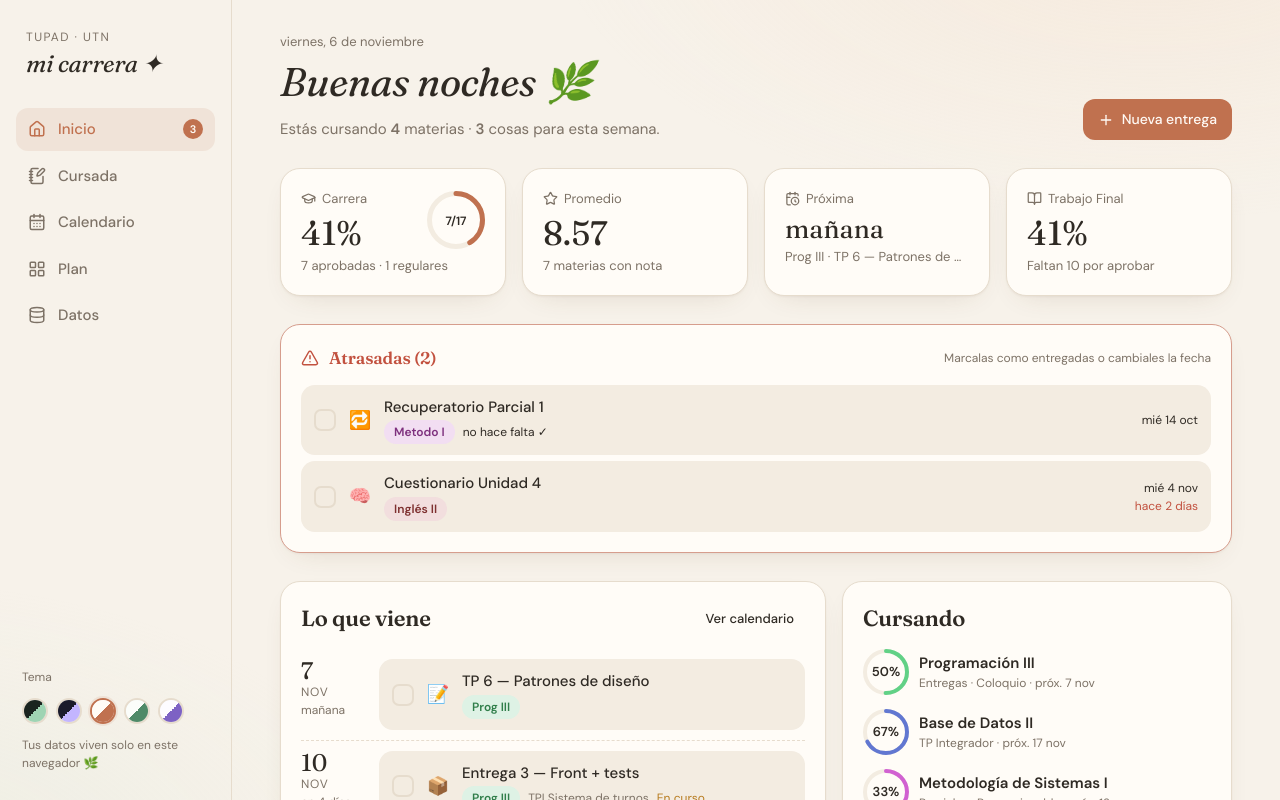
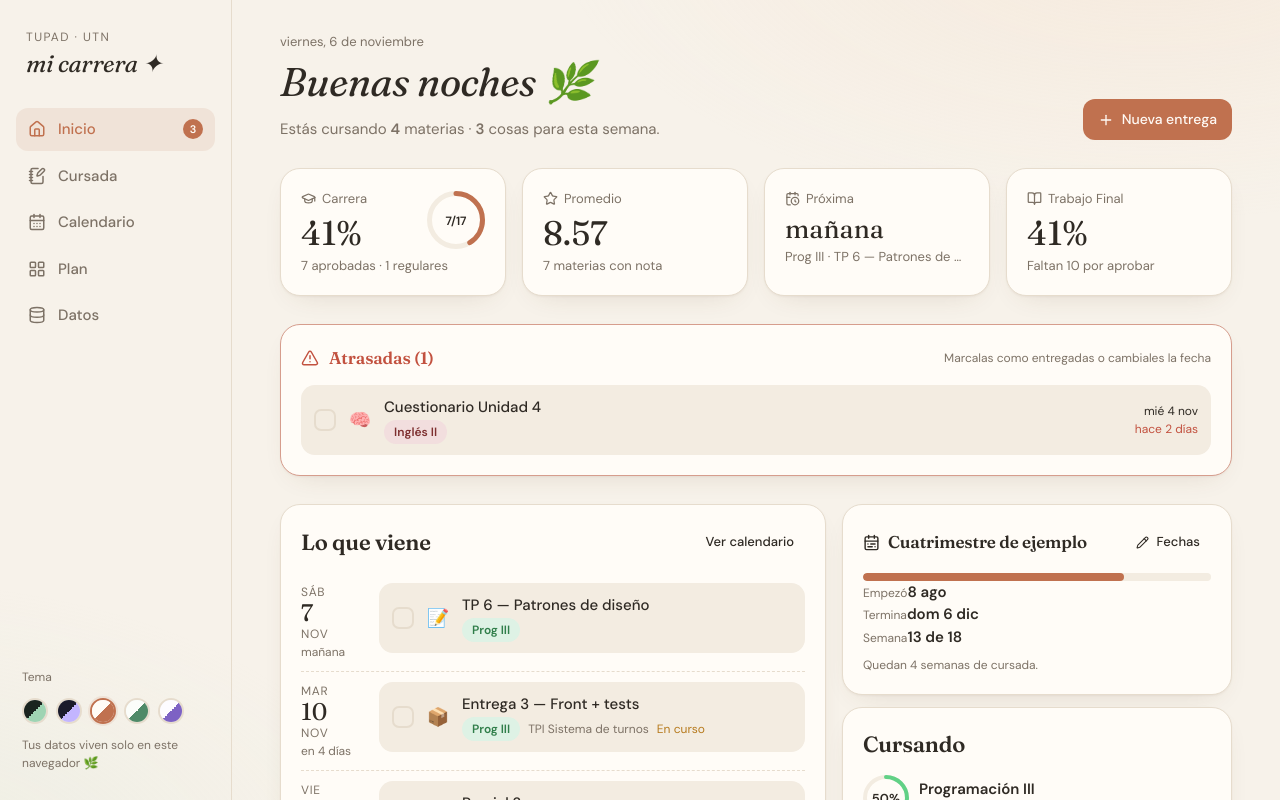
Before and after one commit to razzolinik/tracker-universitario, a React (Vite) app: page / in a window 1280 px wide. Both pictures are taken after a click on the button "Ver ejemplo". Shown: the top 800 px of the page. Built offline with nearby package versions, Linux system fonts and the light colour scheme.

Commit message:
feat: cuatrimestre en Inicio y materias para el próximo solo al cierre

```diff
--- /dev/null
+++ b/src/components/CuatriForm.tsx
@@ -0,0 +1,42 @@
+import { useState } from 'react';
+import { useStore } from '../store';
+import type { Cuatrimestre } from '../types';
+import { Modal, toast } from './ui';
+
+export function CuatriForm({ onClose }: { onClose: () => void }) {
+  const { datos, setCuatri } = useStore();
+  const [c, setC] = useState<Cuatrimestre>(datos.cuatri ?? {});
+  const set = (k: keyof Cuatrimestre, v: string) => setC((x) => ({ ...x, [k]: v || undefined }));
+
+  return (
+    <Modal title="Fechas del cuatrimestre" onClose={onClose}>
+      <form className="form-grid" onSubmit={(e) => { e.preventDefault(); setCuatri(c); toast('Fechas guardadas ✓'); onClose(); }}>
+        <label className="field full">
+          <span>Nombre</span>
+          <input className="input" value={c.nombre ?? ''} onChange={(e) => set('nombre', e.target.value)} placeholder="2º cuatrimestre 2026" />
+        </label>
+        <label className="field">
+          <span>Empiezan las clases</span>
+          <input className="input" type="date" value={c.inicio ?? ''} onChange={(e) => set('inicio', e.target.value)} />
+        </label>
+        <label className="field">
+          <span>Termina la cursada</span>
+          <input className="input" type="date" value={c.fin ?? ''} onChange={(e) => set('fin', e.target.value)} />
+        </label>
+        <label className="field">
+          <span>Inscripción al próximo</span>
+          <input className="input" type="date" value={c.inscripcion ?? ''} onChange={(e) => set('inscripcion', e.target.value)} />
+        </label>
+        <label className="field">
+          <span>Arranca el próximo</span>
+          <input className="input" type="date" value={c.proximo ?? ''} onChange={(e) => set('proximo', e.target.value)} />
+        </label>
+        <p className="tiny muted full">Si no cargás el fin, lo estimo con la última fecha de tus materias. Cuando falten 3 semanas o se acerque la inscripción, en Inicio te muestro qué materias podés cursar después.</p>
+        <div className="full row" style={{ justifyContent: 'flex-end', marginTop: 6 }}>
+          <button type="button" className="btn ghost" onClick={onClose}>Cancelar</button>
+          <button type="submit" className="btn primary">Guardar</button>
+        </div>
+      </form>
+    </Modal>
+  );
+}
--- a/src/views/Inicio.tsx
+++ b/src/views/Inicio.tsx
@@ -1,8 +1,11 @@
-import { AlertTriangle, CalendarClock, GraduationCap, Plus, Sparkles, Star, BookOpen } from 'lucide-react';
-import { PLAN, labelModalidad, materiaById } from '../data/plan';
+import { useState } from 'react';
+import { AlertTriangle, CalendarClock, CalendarRange, GraduationCap, Pencil, Plus, Sparkles, Star, BookOpen } from 'lucide-react';
+import { PLAN, materiaById } from '../data/plan';
 import {
-  avanceMateria, diasHasta, disponibilidadTFI, fechaCorta, itemHecho, parseISO, prog, resumenCarrera, textoRelativo,
+  avanceMateria, cuatriInfo, cuenta, diaSemana, enRadar, diasHasta, disponibilidadTFI, fechaCorta, parseISO, porHacer, resumenCarrera,
+  resumenEvaluaciones, textoRelativo,
 } from '../lib/logic';
+import { CuatriForm } from '../components/CuatriForm';
 import { datosEjemplo, useStore } from '../store';
 import type { Item } from '../types';
 import { Bar, ItemRow, MateriaChip, Ring, hueStyle, toast } from '../components/ui';
@@ -23,14 +26,19 @@ export function Inicio({ onOpenItem, onOpenMateria, irA }: Props) {
   const r = resumenCarrera(datos);
   const tfi = disponibilidadTFI(datos);
   const cursandoIds = new Set(r.cursando.map((m) => m.id));
+  const c = cuatriInfo(datos);
+  const [editCuatri, setEditCuatri] = useState(false);
 
-  const pendientes = datos.items.filter((i) => !itemHecho(i) && i.estado !== 'desaprobado' && i.fecha);
-  const vencidas = pendientes.filter((i) => diasHasta(i.fecha!) < 0).sort((a, b) => (a.fecha! < b.fecha! ? -1 : 1));
+  // Los recuperatorios "por si acaso" aparecen recién cuando ya pasó lo que recuperan, y nunca como atrasados.
+  const pendientes = datos.items.filter((i) => porHacer(datos, i) && enRadar(datos, i) && i.fecha);
+  const vencidas = pendientes.filter((i) => cuenta(datos, i) && diasHasta(i.fecha!) < 0).sort((a, b) => (a.fecha! < b.fecha! ? -1 : 1));
   const proximas = pendientes
     .filter((i) => diasHasta(i.fecha!) >= 0 && diasHasta(i.fecha!) <= 21)
     .sort((a, b) => (a.fecha! < b.fecha! ? -1 : 1));
-  const proxima = proximas[0];
-  const semana = proximas.filter((i) => diasHasta(i.fecha!) <= 7).length;
+  const obligatorias = proximas.filter((i) => cuenta(datos, i));
+  const proxima = obligatorias[0];
+  const semana = obligatorias.filter((i) => diasHasta(i.fecha!) <= 7).length;
+  const mostrarProximo = r.disponibles.length > 0 && (!c || c.cierre || r.cursando.length === 0);
 
   const porDia = proximas.reduce<Record<string, Item[]>>((acc, i) => {
     (acc[i.fecha!] ??= []).push(i);
@@ -129,6 +137,7 @@ export function Inicio({ onOpenItem, onOpenMateria, irA }: Props) {
                 return (
                   <div className="tl-day" key={fecha}>
                     <div className="tl-date">
+                      <div className="m">{diaSemana(fecha)}</div>
                       <div className="d">{d.getDate()}</div>
                       <div className="m">{fechaCorta(fecha).split(' ')[1]}</div>
                       <div className="tiny muted">{textoRelativo(fecha)}</div>
@@ -143,6 +152,40 @@ export function Inicio({ onOpenItem, onOpenMateria, irA }: Props) {
 
         <div className="stack">
           <div className="card">
+            <div className="card-head">
+              <h3 className="row" style={{ gap: 8 }}><CalendarRange size={17} /> {c?.nombre ?? 'Cuatrimestre'}</h3>
+              <button className="btn ghost sm" onClick={() => setEditCuatri(true)}><Pencil size={13} /> Fechas</button>
+            </div>
+            {!c ? (
+              <p className="tiny muted">Cargá cuándo empieza y termina el cuatrimestre para ver cuánto falta.</p>
+            ) : (
+              <>
+                {c.pct !== undefined && <Bar pct={c.pct} />}
+                <div className="cuatri-fechas">
+                  {c.inicio && <div><span className="tiny muted">Empezó</span><b>{fechaCorta(c.inicio)}</b></div>}
+                  {c.fin && (
+                    <div>
+                      <span className="tiny muted">{c.terminado ? 'Terminó' : 'Termina'}{c.finEstimado ? ' (aprox.)' : ''}</span>
+                      <b>{diaSemana(c.fin)} {fechaCorta(c.fin)}</b>
+                    </div>
+                  )}
+                  {c.semana !== undefined && !c.terminado && <div><span className="tiny muted">Semana</span><b>{c.semana} de {c.semanas}</b></div>}
+                </div>
+                <p className="tiny muted" style={{ marginTop: 8 }}>
+                  {c.terminado ? 'La cursada ya terminó. Actualizá el estado de tus materias en el Plan.' : c.diasFin === 0 ? 'Hoy termina la cursada.' : c.diasFin !== undefined ? `Quedan ${c.diasFin < 14 ? `${c.diasFin} ${c.diasFin === 1 ? 'día' : 'días'}` : `${Math.round(c.diasFin / 7)} semanas`} de cursada.` : ''}
+                  {c.finEstimado && ' El fin sale de tu última fecha cargada: tocá Fechas para poner el real.'}
+                </p>
+                {(c.inscripcion || c.proximo) && (
+                  <div className="cuatri-fechas" style={{ marginTop: 10 }}>
+                    {c.inscripcion && <div><span className="tiny muted">Inscripción al próximo</span><b>{fechaCorta(c.inscripcion)}</b></div>}
+                    {c.proximo && <div><span className="tiny muted">Arranca el próximo</span><b>{fechaCorta(c.proximo)}</b></div>}
+                  </div>
+                )}
+              </>
+            )}
+          </div>
+
+          <div className="card">
             <div className="card-head"><h2>Cursando</h2></div>
             {r.cursando.length === 0 ? (
               <div className="empty small">No marcaste materias como “cursando” todavía.<br />
@@ -152,15 +195,14 @@ export function Inicio({ onOpenItem, onOpenMateria, irA }: Props) {
               <div className="stack" style={{ gap: 14 }}>
                 {r.cursando.map((m) => {
                   const a = avanceMateria(datos, m.id);
-                  const p = prog(datos, m.id);
+                  const resumen = resumenEvaluaciones(a.items);
                   return (
                     <button key={m.id} className="row" style={{ ...hueStyle(m.hue), background: 'none', border: 0, padding: 0, cursor: 'pointer', textAlign: 'left' }} onClick={() => onOpenMateria(m.id)}>
                       <Ring pct={a.pct} size={46} stroke={4} color={`hsl(${m.hue} 55% 60%)`} />
                       <div style={{ flex: 1, minWidth: 0 }}>
                         <div style={{ fontWeight: 600 }}>{m.nombre}</div>
                         <div className="tiny muted">
-                          {p.modalidad.length ? p.modalidad.map(labelModalidad).join(' · ') : 'Sin modalidad cargada'}
-                          {a.proximo && <> · próx. <span className="mono">{fechaCorta(a.proximo.fecha!)}</span></>}
+                          {a.proximo ? <>Próximo: {a.proximo.titulo} · <span className="mono">{diaSemana(a.proximo.fecha!)} {fechaCorta(a.proximo.fecha!)}</span></> : resumen || 'Sin evaluaciones cargadas'}
                         </div>
                       </div>
                     </button>
@@ -170,9 +212,12 @@ export function Inicio({ onOpenItem, onOpenMateria, irA }: Props) {
             )}
           </div>
 
-          {r.disponibles.length > 0 && (
+          {mostrarProximo && (
             <div className="card">
-              <div className="card-head"><h3>Podés cursar</h3><span className="pill">{r.disponibles.length}</span></div>
+              <div className="card-head"><h3>Para el próximo cuatrimestre</h3><span className="pill">{r.disponibles.length}</span></div>
+              <p className="tiny muted" style={{ marginBottom: 8 }}>
+                Con lo que tenés aprobado ya podés anotarte en:{c?.inscripcion ? ` (inscripción: ${fechaCorta(c.inscripcion)})` : ''}
+              </p>
               <div className="row wrap" style={{ gap: 6 }}>
                 {r.disponibles.filter((m) => !cursandoIds.has(m.id)).map((m) => <MateriaChip key={m.id} id={m.id} corto={false} />)}
               </div>
@@ -189,6 +234,7 @@ export function Inicio({ onOpenItem, onOpenMateria, irA }: Props) {
           </div>
         </div>
       </div>
+      {editCuatri && <CuatriForm onClose={() => setEditCuatri(false)} />}
     </div>
   );
 }
```
